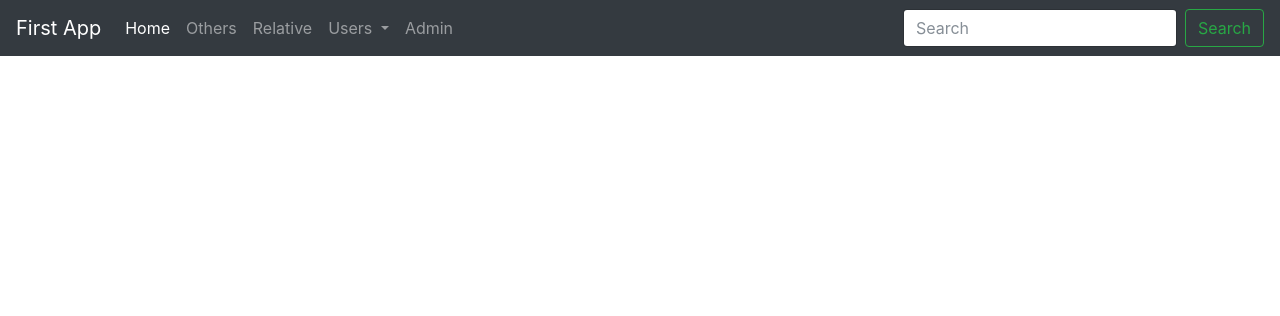
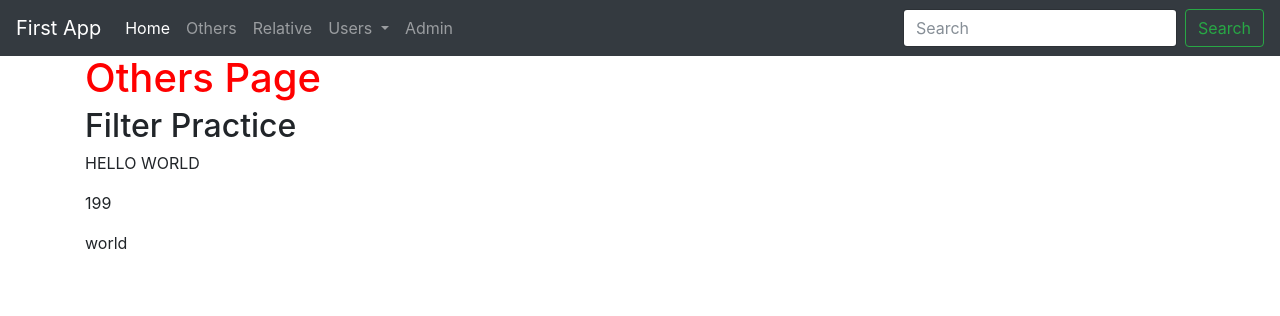
Before and after one commit to AlanJui/Django_Starter, a Django app: page /first_app/others in a window 1280 px wide. Shown: the top 316 px of the page. Run offline with Django 3.2, Linux system fonts and the light colour scheme; some libraries are stand-ins or nearby versions.

Commit message:
啟用 Filters 功能

```diff
--- a/django_01/settings.py
+++ b/django_01/settings.py
@@ -65,6 +65,9 @@ TEMPLATES = [
                 'django.contrib.auth.context_processors.auth',
                 'django.contrib.messages.context_processors.messages',
             ],
+            'libraries': {
+                'my_filters': 'templatetags.my_filters',
+            }
         },
     },
 ]
--- a/first_app/views.py
+++ b/first_app/views.py
@@ -17,7 +17,11 @@ def index(request):
     return render(request, 'first_app/index.html', context=date_dict)
 
 def others(request):
-    return render(request, 'first_app/others.html')
+    return render(request, 'first_app/others.html', {
+        'title': 'Others Page',
+        'text': 'hello world',
+        'number': 100,
+    })
 
 def relative(request):
     return render(request, 'first_app/relative_url_template.html')
--- a/templates/first_app/others.html
+++ b/templates/first_app/others.html
@@ -1,7 +1,12 @@
 <!DOCTYPE html>
 {% extends 'first_app/_base.html' %}
+{% load my_filters %}
 {% block body_block %}
   <div class="container">
     <h1>{{ title }}</h1>
+    <h2>Filter Practice</h2>
+    <p>{{ text | upper }}</p>
+    <p>{{ number | add:'99' }}</p>
+    <p>{{ text | cut:'hello' }}</p>
   </div>
 {% endblock %}
--- /dev/null
+++ b/templatetags/my_filters.py
@@ -0,0 +1,26 @@
+from django import template
+
+register = template.Library()
+
+@register.filter(name='cut')
+def cut(value, arg):
+    """
+    Removes all values of arg from the given string
+    :param value:
+    :param arg:
+    :return:
+    """
+
+    return value.replace(arg, '')
+
+@register.filter
+def lower(value): # Only one argument.
+    """
+    Converts a string into all lowercase
+    :param value:
+    :return:
+    """
+    return value.lower()
+
+# register.filter('cut', cut)
+# register.filter('lower', lower)
```
Also changed, not shown: templatetags/__init__.py (added).
